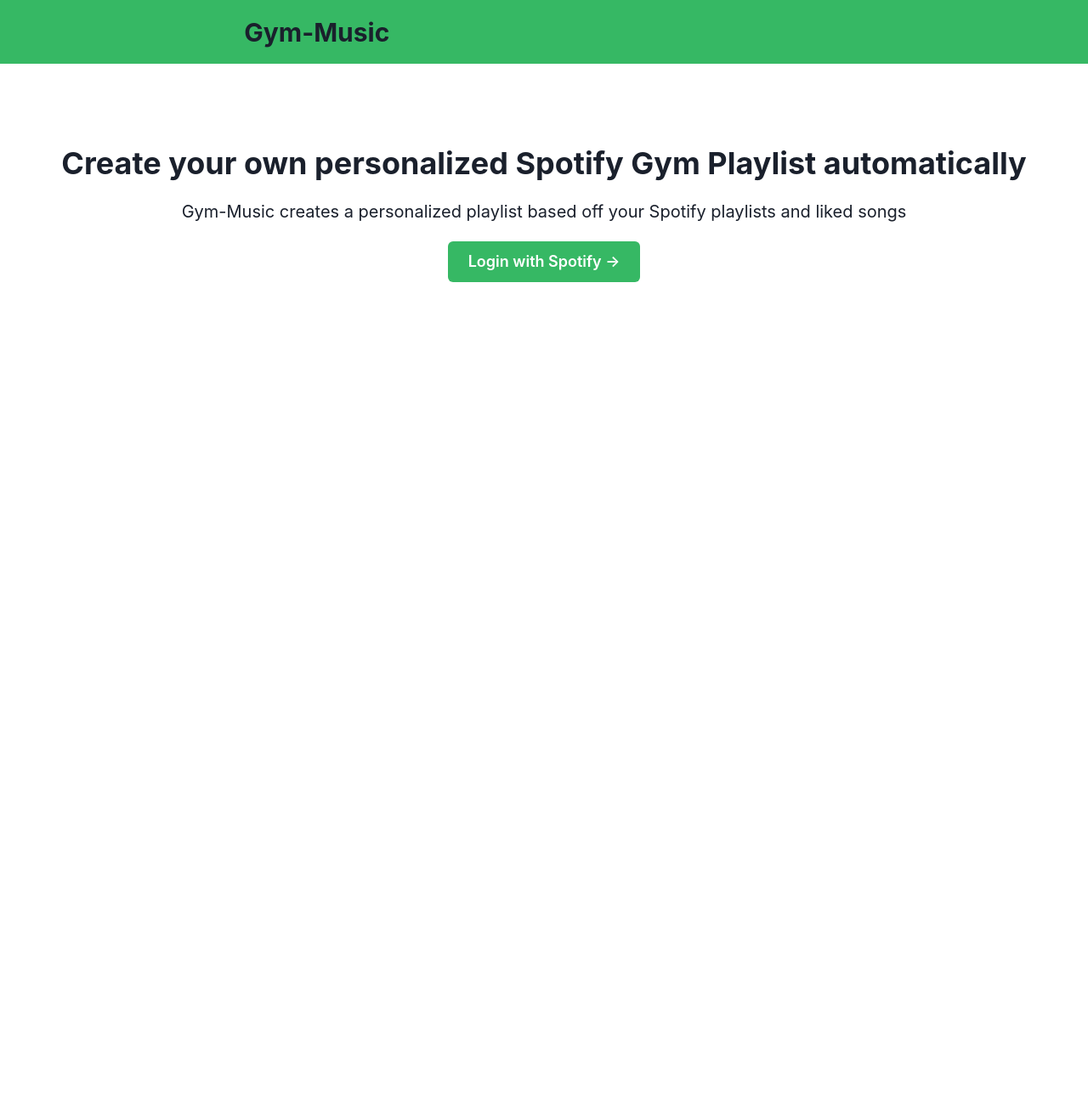
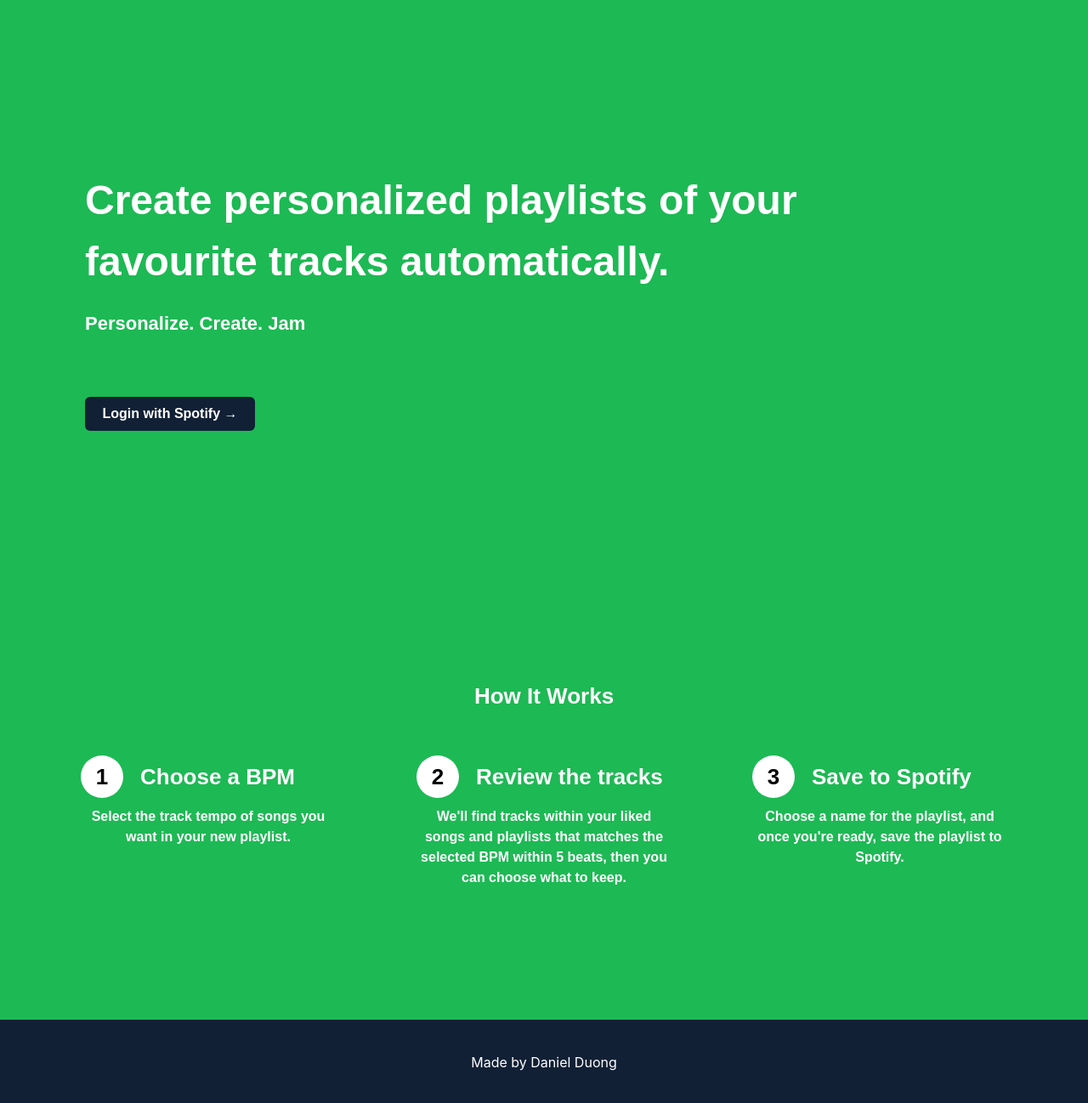
Before and after one commit to DanzHD/TempoTracks, a React (Vite) app in the folder Client/: page / in a window 1280 px wide. Shown: the whole page at 85% size. Before the commit the page ends 800 px from the top, so only its background shows below. Built offline with nearby package versions, Linux system fonts and the light colour scheme; no server answers.

Commit message:
Cleaned up UI on landing page

```diff
--- a/Client/src/Pages/App.jsx
+++ b/Client/src/Pages/App.jsx
@@ -1,16 +1,8 @@
 import { useAuthContext } from '../Contexts/AuthContext'
 import '../styles/App.css'
 import {
-	Flex,
-	Heading,
-	Text,
-	Stack,
 	Button
 } from '@chakra-ui/react'
-
-
-
-
 
 function App() {
 
@@ -18,19 +10,73 @@
 
 	return (
     	<>
-			<Stack spacing={24}>
-				<Flex bg='rgb(54, 184, 100)' height='75px' justifyContent='space-around' padding='20px'>
-					<Heading fontSize='3xl'>Gym-Music</Heading>
-					<Text></Text>
-				</Flex>
+			<div className='landingPage' >
 
-				<Flex flexDirection='column' justifyContent='center' alignItems='center' gap='20px'>
-					<Heading>Create your own personalized Spotify Gym Playlist automatically</Heading>
-					<Text fontSize='xl'>Gym-Music creates a personalized playlist based off your Spotify playlists and liked songs</Text>
-					<Button size='lg' bg='rgb(54, 184, 100) ' colorScheme='' onClick={handleLogin}>Login with Spotify →</Button>
-				</Flex>
-			</Stack>
+				<div id='intro'>
 
+						<h1 className='intro-heading'>Create personalized playlists of your favourite tracks automatically.</h1>
+						<h3 id='intro-text'>Personalize. Create. Jam </h3>
+						<Button marginTop='min(50px, 30%)' w='max(200px, 1em)' bg='#112035' colorScheme='' onClick={handleLogin}>Login with Spotify →</Button>
+
+				</div>
+			</div>
+
+
+
+
+			<div id='explanation'>
+
+				<div>How It Works</div>
+
+				<div id='steps'>
+					<div className='step'>
+						<div className='stepHeading'>
+							<div className='whiteCircle'>1</div>
+							<div>Choose a BPM</div>
+						</div>
+
+						<div className='stepExplanation'>
+							Select the track tempo of songs you want in your new playlist.
+						</div>
+					</div>
+
+					<div className='step'>
+						<div className='stepHeading'>
+
+							<div className='whiteCircle'>2</div>
+							<div>Review the tracks</div>
+						</div>
+
+							<div className='stepExplanation'>
+								We'll find tracks within your liked songs and playlists that matches
+								the selected BPM within 5 beats, then you can choose what to keep.
+							</div>
+
+
+					</div>
+
+					<div className='step'>
+						<div className='stepHeading'>
+
+							<div className='whiteCircle'>3</div>
+							<div>Save to Spotify</div>
+						</div>
+
+						<div className='stepExplanation'>
+							Choose a name for the playlist, and once you're ready,
+							save the playlist to Spotify.
+						</div>
+
+					</div>
+
+				</div>
+
+			</div>
+
+
+			<div className='footer'>
+				Made by Daniel Duong
+			</div>
     	</>
 	)
 }
--- a/Client/src/main.jsx
+++ b/Client/src/main.jsx
@@ -12,7 +12,6 @@
 ReactDOM.createRoot(document.getElementById('root')).render(
 
 
-
 	<ChakraProvider>
 		<AuthContextProvider>
 			<APIContextProvider>
--- a/Client/src/styles/App.css
+++ b/Client/src/styles/App.css
@@ -6,3 +6,140 @@
 #logout:hover {
     filter: brightness(150%);
 }
+
+.landingPage {
+    display: grid;
+    grid-template-rows: 1fr 3fr;
+    height: 100vh;
+    width: 100%;
+    background-color: #1dB954;
+
+}
+
+#intro {
+    grid-row-start: 2;
+    font-family: "Circular Std", sans-serif;
+    color: white;
+    display: flex;
+    flex-direction: column;
+    gap: 20px;
+}
+
+.intro-heading {
+    font-weight: 800;
+}
+
+@media screen and (min-width: 1050px) {
+    #intro {
+        margin-left: clamp(20px, 100px, 200px);
+    }
+
+    .intro-heading {
+        font-size: 48px;
+        width: 950px;
+
+    }
+}
+
+#intro-text {
+    font-size: 22px;
+    font-weight: 700;
+
+}
+
+#landingPageBody {
+    height: 50vh;
+    width: 100%;
+
+}
+
+@media screen and (max-width: 500px) {
+    #intro {
+        align-items: center;
+    }
+
+    .intro-heading {
+        text-align: center;
+        font-size: 20px;
+        width: 300px;
+    }
+
+
+}
+
+@media screen and (max-width: 1050px) and (min-width: 500px) {
+    #intro {
+        align-items: center;
+    }
+
+    .intro-heading {
+        text-align: center;
+        font-size: 30px;
+        width: 450px;
+    }
+
+}
+
+#explanation {
+    display: flex;
+    gap: 50px;
+    height: 50vh;
+    font-size: 26px;
+    flex-direction: column;
+    color: white;
+    font-weight: 600;
+    align-items: center;
+    grid-row-start: 1;
+    font-family: "Circular Std", sans-serif;
+    background-color: #1dB954;
+}
+
+#steps {
+    display: flex;
+    justify-content: space-evenly;
+    width: 100%;
+
+}
+
+.whiteCircle {
+    display: flex;
+    justify-content: center;
+    align-items: center;
+    color: black;
+    background-color: white;
+    height: 50px;
+    width: 50px;
+    border-radius: 50%;
+
+
+}
+
+.stepHeading {
+    display: flex;
+    align-items: center;
+    gap: 20px;
+}
+
+.stepExplanation {
+    font-size: 16px;
+    text-align: center;
+    width: 300px;
+}
+.step {
+    display: flex;
+    flex-direction: column;
+    gap: 10px;
+}
+
+.footer {
+    grid-row-start: 2;
+    height: 100px;
+    background-color: purple;
+    width: 100%;
+    display: flex;
+    justify-content: center;
+    align-items: center;
+
+    background-color: #112035;
+    color: white;
+}
```
